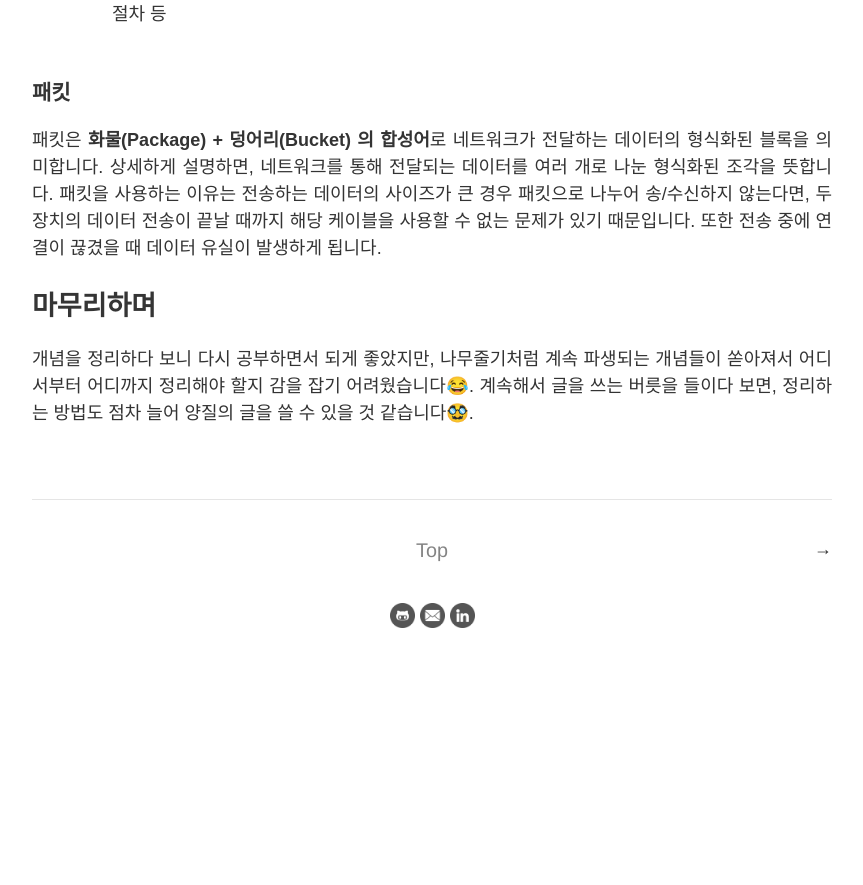
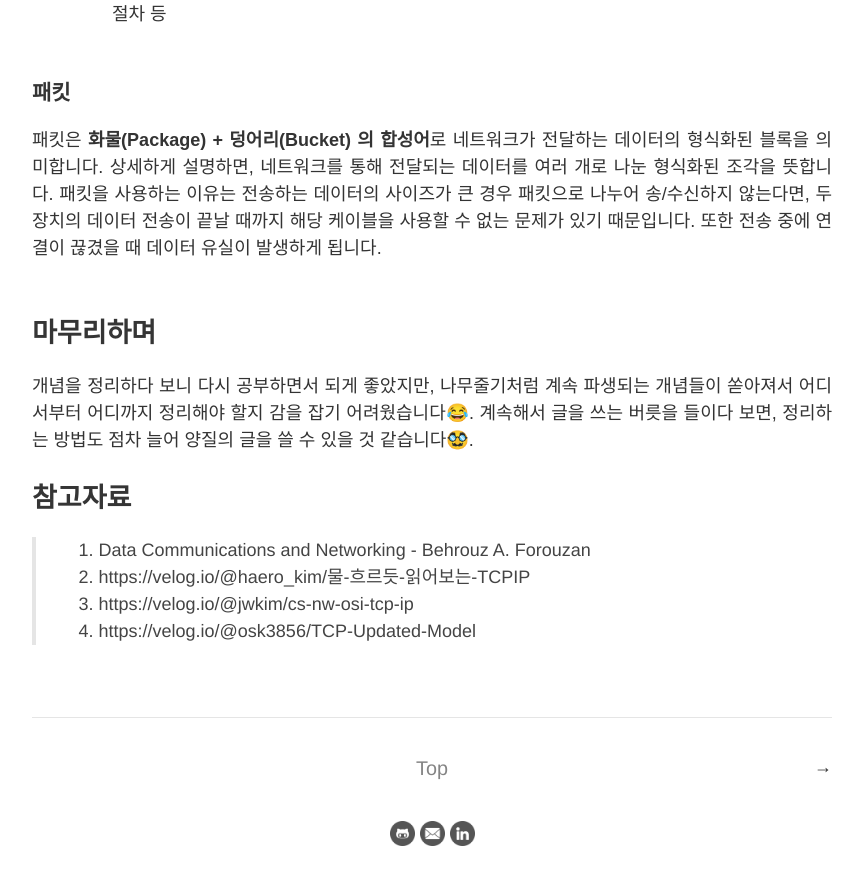
Before and after one commit to daru1027/daru1027.github.io, a Jekyll site: the page built from _posts/2023-02-07-network-what-is-tcp-ip.md, in a window 1280 px wide and 900 px high, scrolled down 5045 px. Shown: the top 885 px of the window, without its empty margins (208-1071 px from the left). Built offline with Jekyll 4.4.1, drawn with Linux system fonts in a browser that asks for light colours; before the commit the page ends 5727 px from its top, so only the background shows below that.

Commit message:
ADD: 3번째 포스트 내용 추가

```diff
--- a/_posts/2023-02-07-network-what-is-tcp-ip.md
+++ b/_posts/2023-02-07-network-what-is-tcp-ip.md
@@ -139,7 +139,14 @@ TCP/IP 5계층 모델에 대한 간략한 설명은 아래 표와 같습니다.
 상세하게 설명하면, 네트워크를 통해 전달되는 데이터를 여러 개로 나눈 형식화된 조각을 뜻합니다.
 패킷을 사용하는 이유는 전송하는 데이터의 사이즈가 큰 경우 패킷으로 나누어 송/수신하지 않는다면, 두 장치의 데이터 전송이 끝날 때까지 해당 케이블을 사용할 수 없는 문제가 있기 때문입니다.
 또한 전송 중에 연결이 끊겼을 때 데이터 유실이 발생하게 됩니다.
+<br/><br/>
 
 ## 마무리하며
 개념을 정리하다 보니 다시 공부하면서 되게 좋았지만, 나무줄기처럼 계속 파생되는 개념들이 쏟아져서 어디서부터 어디까지 정리해야 할지 감을 잡기 어려웠습니다😂.
 계속해서 글을 쓰는 버릇을 들이다 보면, 정리하는 방법도 점차 늘어 양질의 글을 쓸 수 있을 것 같습니다🥸.
+
+## 참고자료
+> 1. Data Communications and Networking - Behrouz A. Forouzan
+> 2. https://velog.io/@haero_kim/물-흐르듯-읽어보는-TCPIP
+> 3. https://velog.io/@jwkim/cs-nw-osi-tcp-ip
+> 4. https://velog.io/@osk3856/TCP-Updated-Model
```
